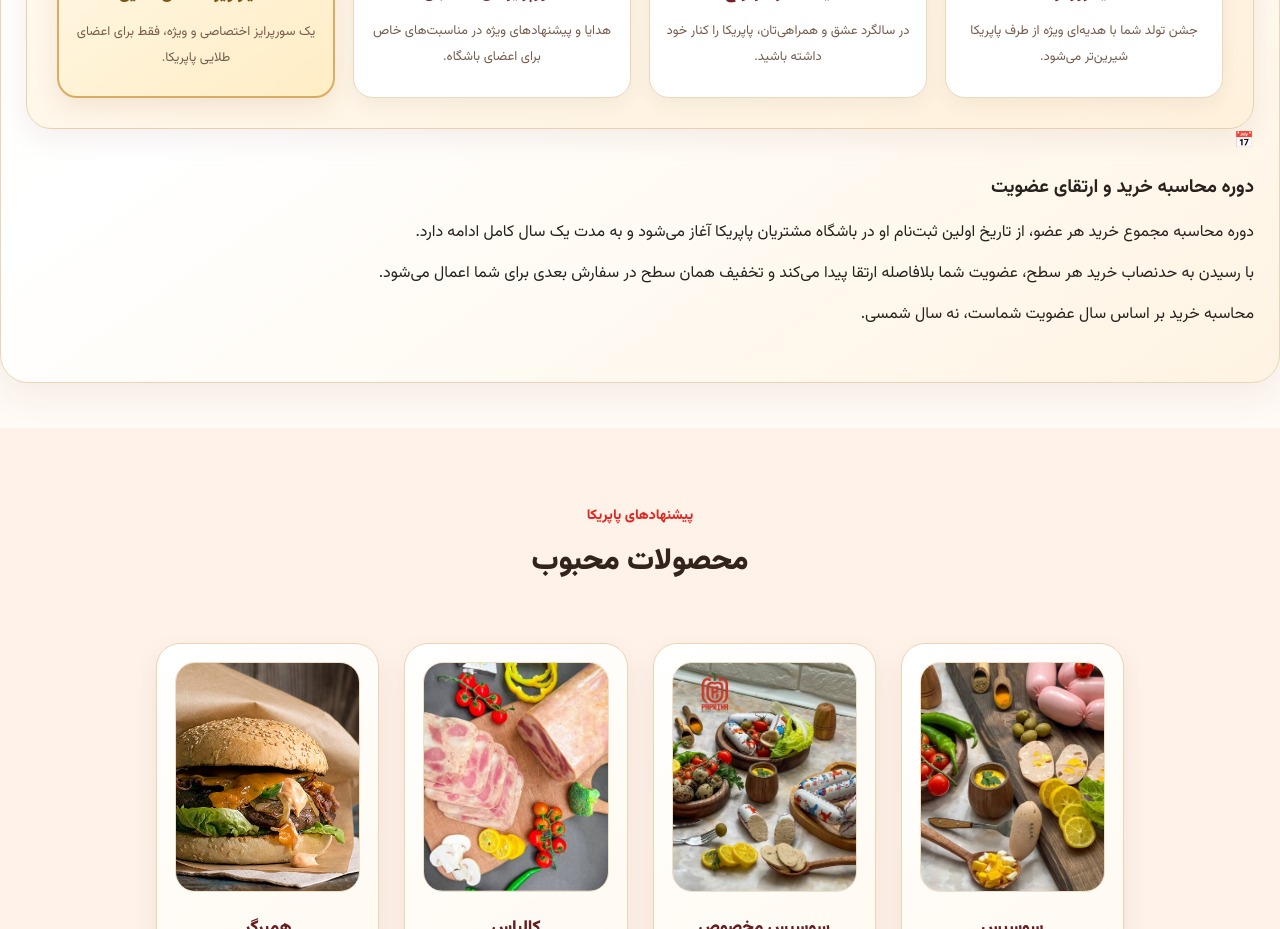
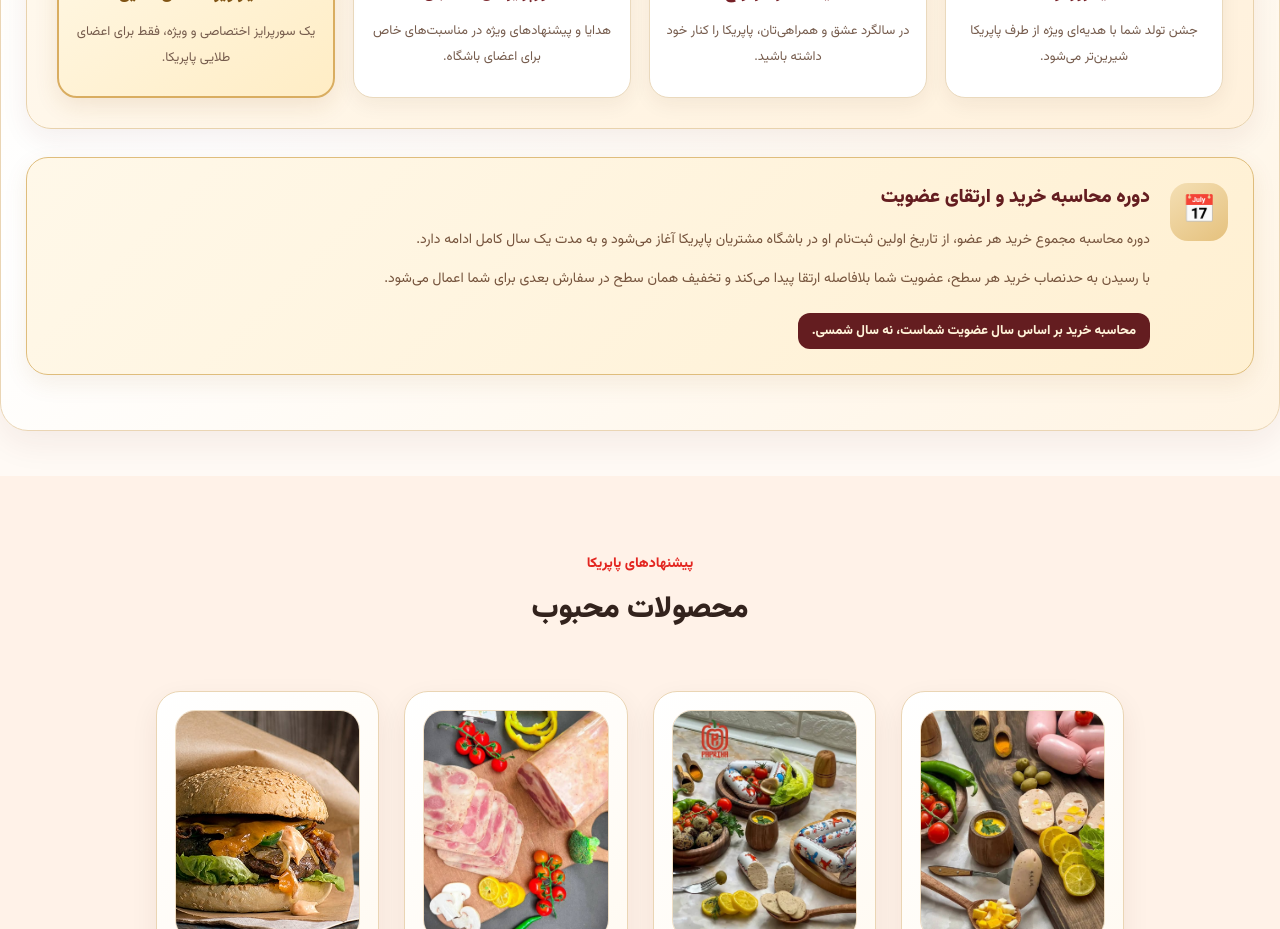
Before and after one commit to romistay/paprika-store, a React (Vite) app: page / in a window 1280 px wide. Shown: the part 2020-2949 px from the top of the page. Built offline with nearby package versions, Linux system fonts and the light colour scheme.

Commit message:
Update index.css

```diff
--- a/src/index.css
+++ b/src/index.css
@@ -4248,3 +4248,70 @@ box-shadow: 0 14px 28px rgba(80, 50, 30, 0.10);
     font-size: 20px;
   }
 }
+
+/* ===== PAPRIKA LOYALTY PERIOD INFO ===== */
+
+.loyalty-period-info {
+  display: flex;
+  align-items: flex-start;
+  gap: 20px;
+  margin-top: 28px;
+  padding: 25px;
+  border-radius: 22px;
+  background: linear-gradient(135deg, #fff8e9, #fff0d2);
+  border: 1px solid #dfbd7c;
+  box-shadow: 0 8px 24px rgba(145, 91, 24, .09);
+}
+
+.loyalty-period-icon {
+  flex-shrink: 0;
+  width: 58px;
+  height: 58px;
+  display: flex;
+  align-items: center;
+  justify-content: center;
+  border-radius: 18px;
+  background: linear-gradient(145deg, #f4dfb4, #e5c17d);
+  font-size: 27px;
+}
+
+.loyalty-period-content h3 {
+  margin: 0 0 14px;
+  color: #641d20;
+  font-size: 19px;
+  font-weight: 900;
+}
+
+.loyalty-period-content p {
+  margin: 0 0 10px;
+  color: #76543d;
+  font-size: 14px;
+  line-height: 2.1;
+}
+
+.loyalty-period-content span {
+  display: inline-block;
+  margin-top: 8px;
+  padding: 8px 14px;
+  border-radius: 12px;
+  background: #641d20;
+  color: #fff3d9;
+  font-size: 13px;
+  font-weight: 800;
+}
+
+@media (max-width: 600px) {
+  .loyalty-period-info {
+    flex-direction: column;
+    padding: 20px 16px;
+    gap: 14px;
+  }
+
+  .loyalty-period-content h3 {
+    font-size: 17px;
+  }
+
+  .loyalty-period-content p {
+    font-size: 13px;
+  }
+}
```
